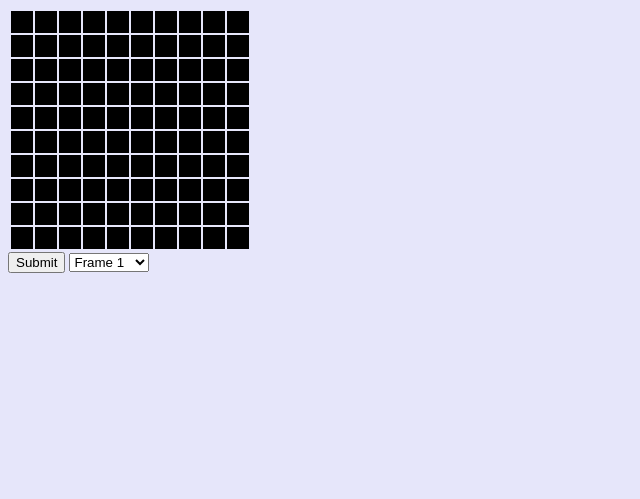
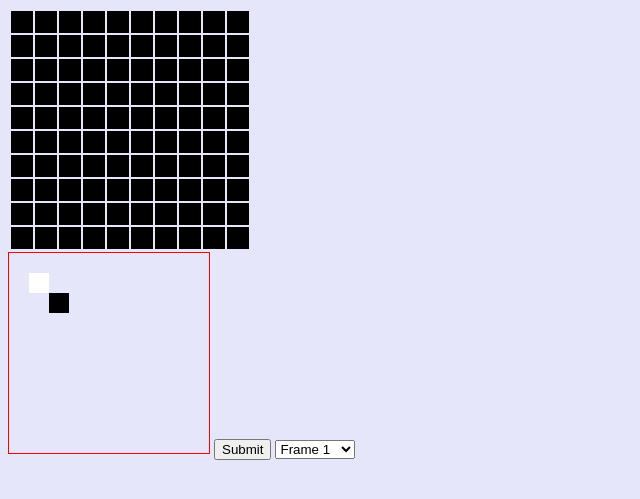
Before and after one commit to MattKeane/Pixel-Animator, a Flask app: page / in a window 1280 px wide. Shown: the top 499 px of the page, without its empty margins (0-640 px from the left). Run offline with Flask 2, Linux system fonts and the light colour scheme.

Commit message:
added canvas and method to draw a pixel

```diff
--- a/static/app.js
+++ b/static/app.js
@@ -1,3 +1,12 @@
+// defining Canvas Context
+
+const canvas = document.getElementById("board-canvas")
+const ctx = canvas.getContext("2d")
+
+// canvas event handlers
+
+canvas.addEventListener("mousedown", e => console.log(e))
+
 const board = {
 
 	// array to hold values representing pixels
@@ -6,7 +15,14 @@ const board = {
 	// currently selected frame
 	selectedFrame: 0,
 
-
+	// method for drawing a pixel on the canvas
+	drawPixel: function(x, y, color) {
+		ctx.beginPath()
+		ctx.rect(x, y, 20, 20)
+		console.log(x + 20)
+		ctx.fillStyle = `rgb(${color[0]}, ${color[1]}, ${color[2]})`
+		ctx.fill()
+	},
 
 	// method to create a new pixel in DOM and state
 	createNewPixel: function(x, y, frame) {
@@ -88,5 +104,9 @@ const board = {
 
 board.create(10, 10, 10)
 
+// board.drawPixel(0, 0, [255, 0, 0])
+board.drawPixel(20, 20, [255, 255, 255])
+board.drawPixel(40, 40, [0, 0, 0])
+
 document.getElementById("submit-button").addEventListener("click", e => board.submit())
 document.getElementById("frame-select").addEventListener("change", e => board.handleSelectChange(e))
--- a/static/style.css
+++ b/static/style.css
@@ -28,3 +28,9 @@ body {
 .invisible-board {
 	display: none;
 }
+
+#board-canvas {
+	height: 200px;
+	width: 200px;
+	border: 1px double red;
+}
--- a/templates/index.html
+++ b/templates/index.html
@@ -6,6 +6,7 @@
 </head>
 <body>
 	<div id="board-container"></div>
+	<canvas id="board-canvas" height="200px" width="200px"></canvas>
 	<button id="submit-button">Submit</button>
 	<select name="frame" id="frame-select">
 		<option value="0">Frame 1</option>
```
